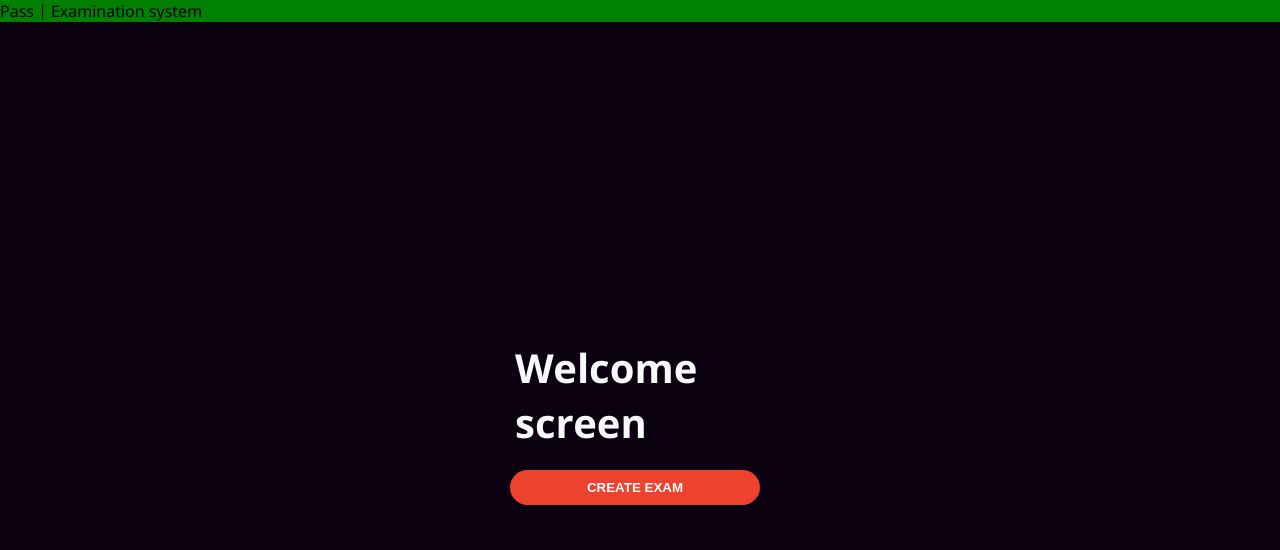
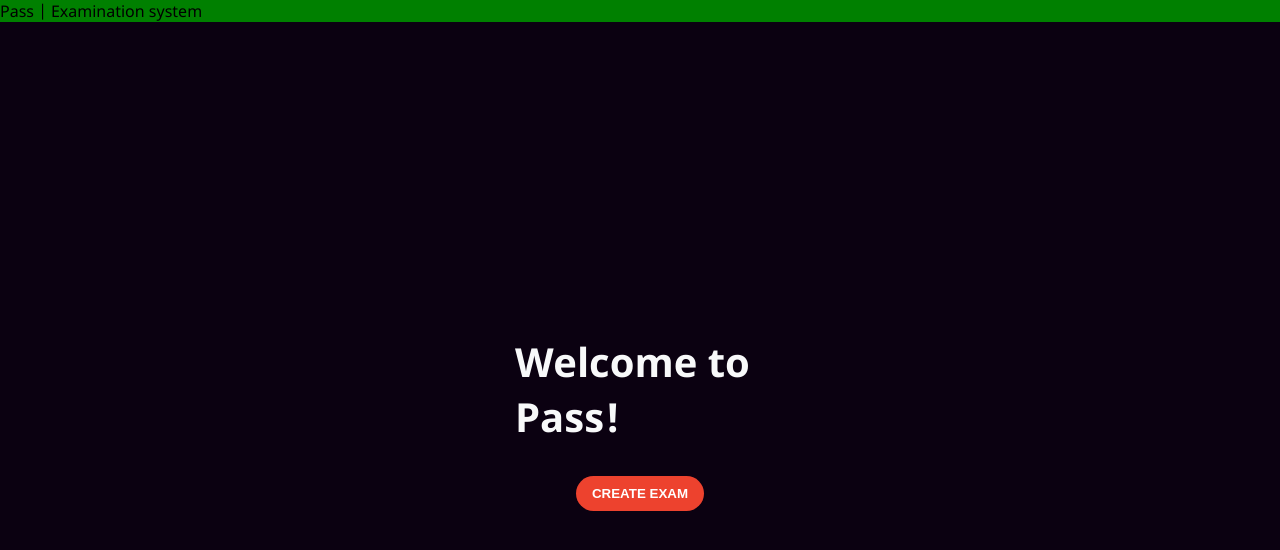
Before and after one commit to Kartm/university-examination-project, a React (Create React App) app in the folder frontend/: page / in a window 1280 px wide. Shown: the top 550 px of the page. Built offline with nearby package versions, Linux system fonts and the light colour scheme.

Commit message:
Style the welcome page

```diff
--- a/frontend/src/pages/welcome/welcome.screen.tsx
+++ b/frontend/src/pages/welcome/welcome.screen.tsx
@@ -19,12 +19,14 @@ const WelcomeScreen = () => {
   return (
     <Container>
       <Content>
-        <Text h1 style={{ marginBottom: 20 }}>
-          Welcome screen
+        <Text h1>
+          Welcome to Pass!
         </Text>
-        <Link to="/create" style={{ marginRight: 10 }}>
-          <Button text="Create exam" color="primary" />
-        </Link>
+        <div style={{ marginTop: 32 }}>
+          <Link to="/create" >
+            <Button text="Create exam" color="primary" />
+          </Link>
+        </div>
       </Content>
     </Container>
   );
```
